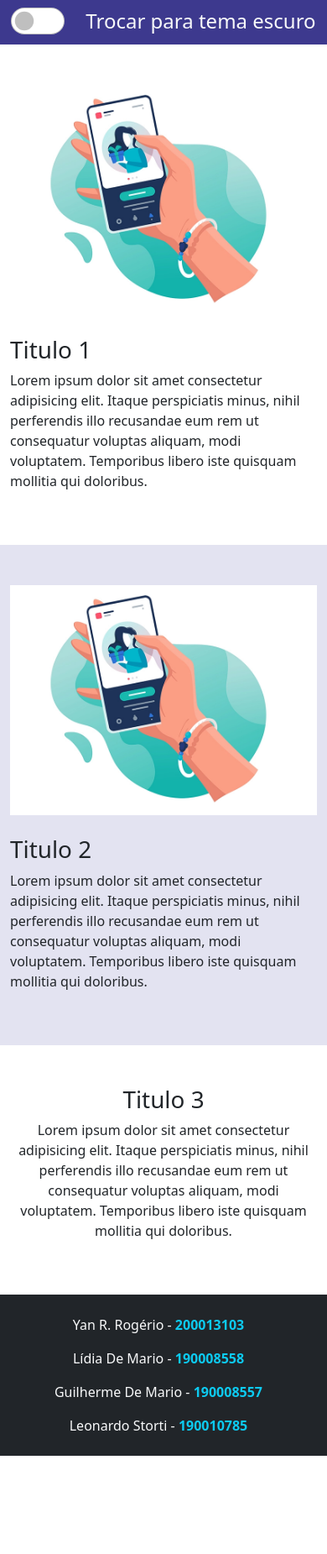
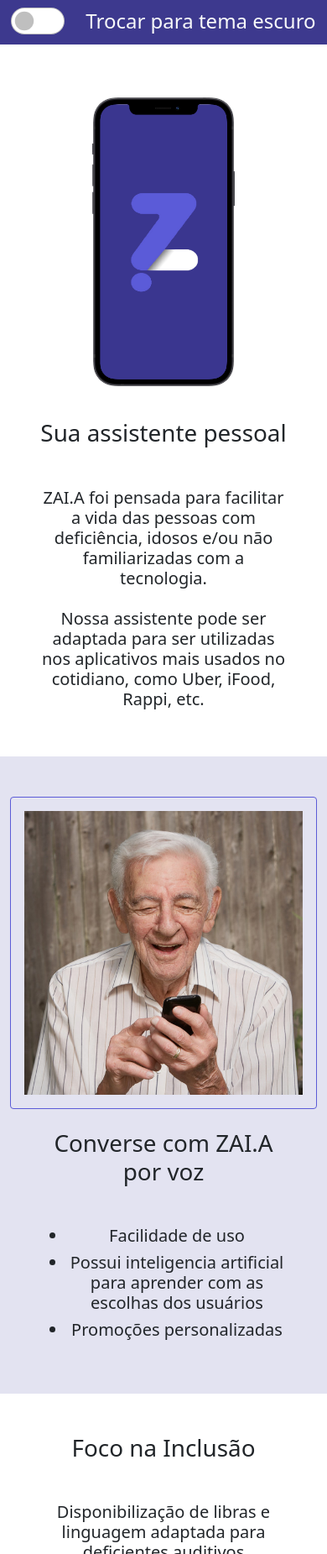
Before and after one commit to unisal-grupo-z/aula-ono, a website: page index.html in a window 390 px wide. Shown: the part 149-2000 px from the top of the page at 84% size. Before the commit the page ends 1883 px from the top, so only its background shows below. Drawn offline with nearby package versions, Linux system fonts and the light colour scheme.

Commit message:
textos e imagens

```diff
--- a/index.html
+++ b/index.html
@@ -2,12 +2,14 @@
 <html lang="en">
 
 <!-- header -->
+
 <head>
 
     <meta charset="utf-8">
     <meta name="viewport" content="width=device-width, initial-scale=1">
 
     <!-- boostrap -->
+
     <link rel="stylesheet" href="/src/css/global.min.css">
     <link rel="shortcut icon" type="image/png" href="/src/images/logo-32x32.png"/>
 
@@ -16,6 +18,7 @@
   </head>
 
   <!-- body -->
+
   <body class="">
     <header>
       <nav class="navbar navbar-dark bg-primary-dark">
@@ -23,7 +26,7 @@
 
         <a class="navbar-brand mb-3 mb-md-0" href="#">
           <img src="/src/images/logo.svg" alt="logo" height="120px" width="120px" class="d-inline-block align-text-center">
-          <span class="title-header">Assistente ZA.IA</span>
+          <span class="title-header">Assistente ZAI.A</span>
         </a>
 
         <div class="form-check form-switch d-block mx-auto me-md-5">
@@ -36,45 +39,58 @@
   </header>
 
     <main>
-      <section class="py-5">
+
+      <!-- sessao 1 -->
+
+      <section class="py-5 section-1">
         <div class="container">
           <div class="row">
-            <div class="col-md-6">
-              <img src="/src/images/image1.webp" alt="" class="w-100">
+            <div class="col-md-4 px-md-0 px-6">
+              <img src="/src/images/1.png" alt="" class="w-100">
             </div>
-            <div class="col-md-6 d-flex align-items-center">
+            <div class="col-md-8 d-flex align-items-center pe-md-2 px-5 text-md-start text-center">
               <div>
-                <h1 class="mt-4 mt-md-0">Titulo 1</h1>
-                <p>Lorem ipsum dolor sit amet consectetur adipisicing elit. Itaque perspiciatis minus, nihil perferendis illo recusandae eum rem ut consequatur voluptas aliquam, modi voluptatem. Temporibus libero iste quisquam mollitia qui doloribus.</p>
+                <h1 class="mt-4 mt-md-0 mb-5">Sua assistente pessoal</h1>
+                <p class="h5 mb-4">ZAI.A foi pensada para facilitar a vida das pessoas com deficiência, idosos e/ou não familiarizadas com a tecnologia.</p>
+
+                <p class="h5">Nossa assistente pode ser adaptada para ser utilizadas nos aplicativos mais usados no cotidiano, como Uber, iFood, Rappi, etc.</p>
               </div>
             </div>
           </div>
         </div>
       </section>
 
-      <section class="py-5 bg-primary-light">
+      <!-- sessao 2 -->
+
+      <section class="py-5 bg-primary-light section-2">
         <div class="container">
           <div class="row">
             <div class="col-md-6 order-md-1">
-              <img src="/src/images/image1.webp" alt="" class="w-100">
+              <img src="/src/images/2.jpg" alt="" class="border border-1 border-primary p-3 rounded w-100">
             </div>
-            <div class="col-md-6 d-flex align-items-center order-md-0">
+            <div class="col-md-6 d-flex align-items-center order-md-0 text-md-start text-center px-md-0 px-5">
               <div>
-                <h1 class="mt-4 mt-md-0">Titulo 2</h1>
-                <p>Lorem ipsum dolor sit amet consectetur adipisicing elit. Itaque perspiciatis minus, nihil perferendis illo recusandae eum rem ut consequatur voluptas aliquam, modi voluptatem. Temporibus libero iste quisquam mollitia qui doloribus.</p>
+                <h1 class="mt-4 mt-md-0 mb-5">Converse com ZAI.A por voz</h1>
+                <ul>
+                  <li class="h5">Facilidade de uso</li>
+                  <li class="h5">Possui inteligencia artificial para aprender com as escolhas dos usuários</li>
+                  <li class="h5">Promoções personalizadas</li>
+                </ul>
               </div>
             </div>
           </div>
         </div>
       </section>
 
-      <section class="py-5">
+      <!-- sessao 3 -->
+
+      <section class="py-5 section-3">
         <div class="container">
           <div class="row">
-            <div class="col d-flex align-items-center text-center">
+            <div class="col text-center px-5">
               <div>
-                <h1>Titulo 3</h1>
-                <p>Lorem ipsum dolor sit amet consectetur adipisicing elit. Itaque perspiciatis minus, nihil perferendis illo recusandae eum rem ut consequatur voluptas aliquam, modi voluptatem. Temporibus libero iste quisquam mollitia qui doloribus.</p>
+                <h1 class="mb-5">Foco na Inclusão</h1>
+                <p class="h5">Disponibilização de libras e linguagem adaptada para deficientes auditivos</p>
               </div>
             </div>
           </div>
@@ -88,7 +104,7 @@
       <div class="container">
         <div class="row">
           <ul class="text-center m-0 list-group">
-            <li class="list-group-item bg-transparent text-light border-0">Yan R. Rogério - <b class="text-info">200013103</b></li>
+            <li class="list-group-item bg-transparent text-light border-0">Brenno Yan R. Rogério - <b class="text-info">200013103</b></li>
             <li class="list-group-item bg-transparent text-light border-0">Lídia De Mario - <b class="text-info">190008558</b></li>
             <li class="list-group-item bg-transparent text-light border-0">Guilherme De Mario - <b class="text-info">190008557</b></li>
             <li class="list-group-item bg-transparent text-light border-0">Leonardo Storti - <b class="text-info">190010785</b></li>
--- a/src/javascript/app.js
+++ b/src/javascript/app.js
@@ -6,7 +6,7 @@
     theme = document.querySelector('input').checked;
 
     if (theme) {
-        body.classList.add("dark-theme")
+        body.classList.add("dark-theme");
     }
     else {
         body.classList.remove("dark-theme");
--- a/src/styles/global.scss
+++ b/src/styles/global.scss
@@ -1,4 +1,16 @@
 @import "base/colors";
+
+$spacer: 1rem !default;
+$spacers: (
+  0: 0,
+  1: $spacer * .25,
+  2: $spacer * .5,
+  3: $spacer,
+  4: $spacer * 1.5,
+  5: $spacer * 3,
+  6: $spacer * 6,
+) !default;
+
 @import "../../node_modules/bootstrap/scss/bootstrap.scss";
 
 .title-header {
@@ -18,6 +30,12 @@
 
 .dark-theme {
 
+  .section-2 {
+    img {
+      border-color: white !important;
+    }
+  }
+
   section:nth-child(1) {
     background-color: #343a40;
     color: #fff;
```
Also changed, not shown: README.md, src/css/global.min.css, src/images/1.png (added), src/images/2.jpg (added), 4 other files.
